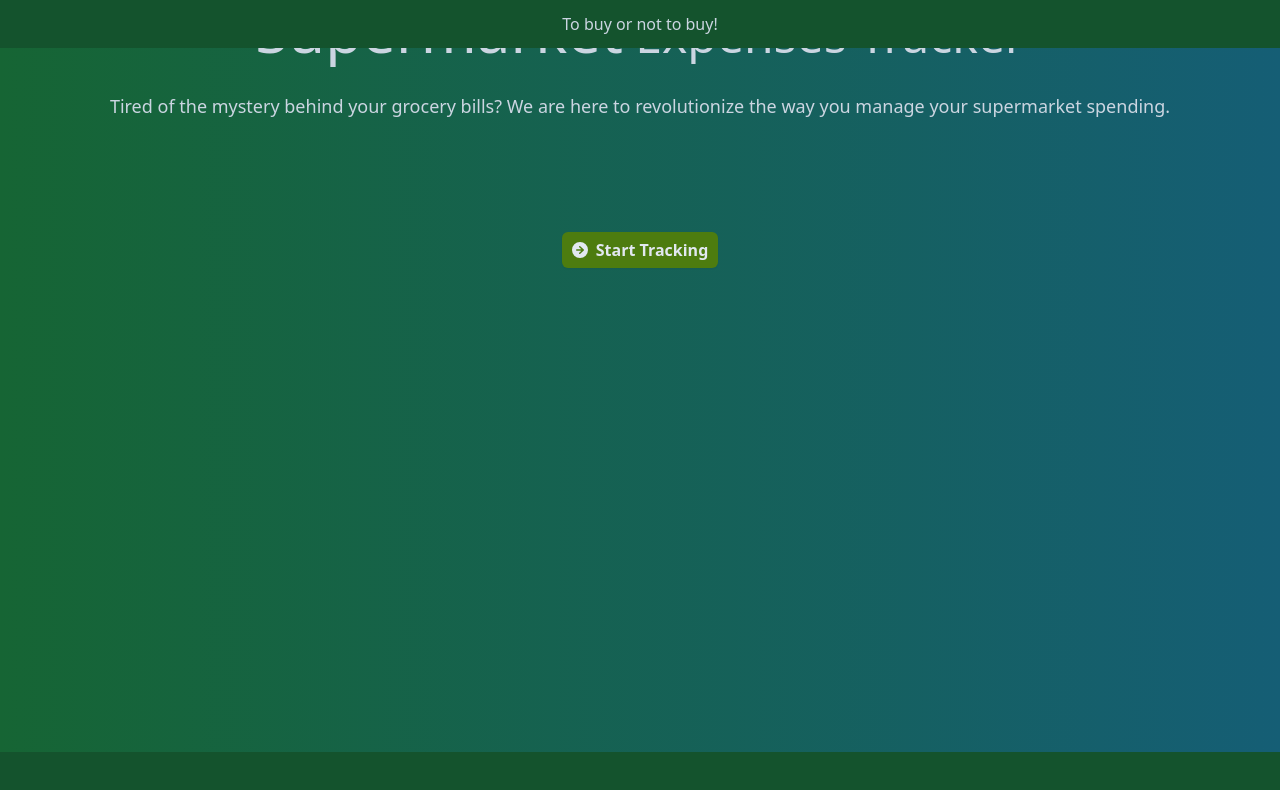
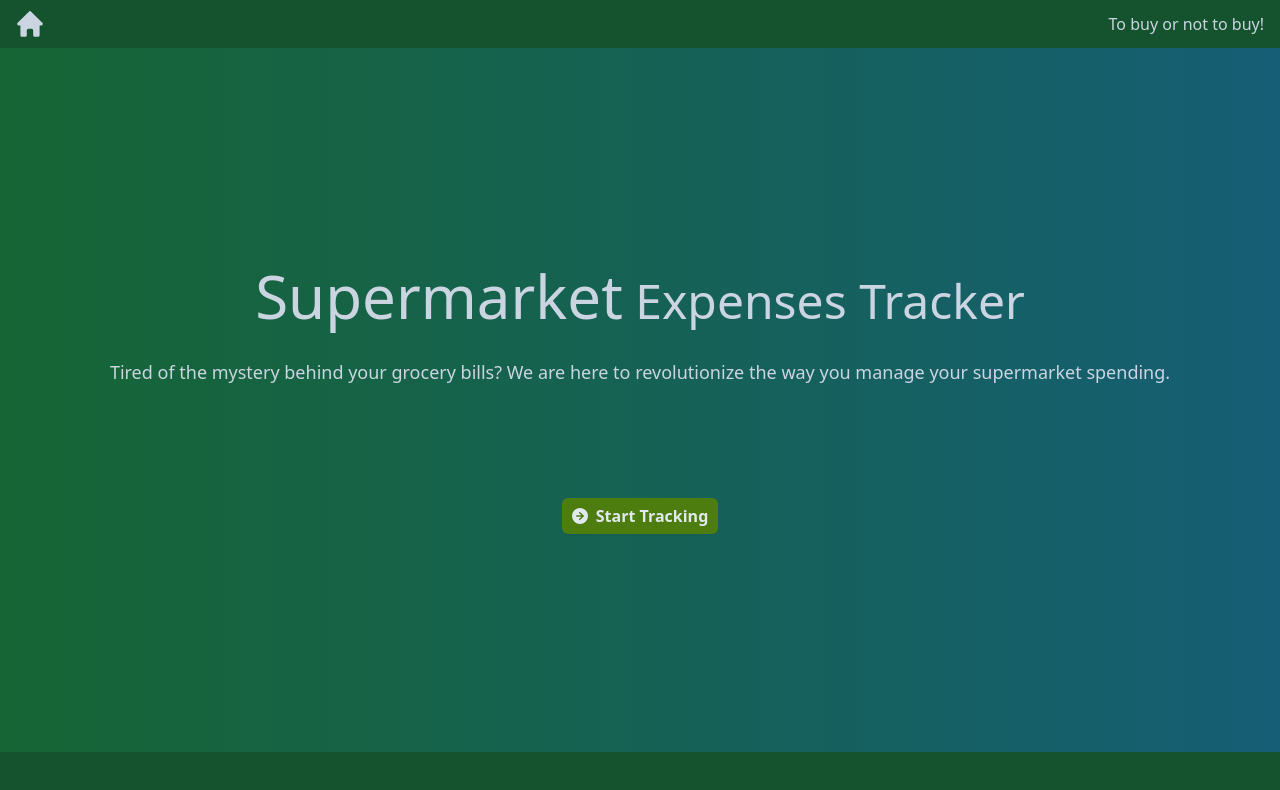
Before and after one commit to carlosmertens/expenses-tracker, a React (Vite) app: page / in a window 1280 px wide. Shown: the top 790 px of the page. Built offline with nearby package versions, Linux system fonts and the light colour scheme.

Commit message:
Prepare for publishing

```diff
--- a/src/components/Header.tsx
+++ b/src/components/Header.tsx
@@ -1,6 +1,12 @@
+import { HomeIcon } from '@heroicons/react/20/solid';
+import { NavLink } from 'react-router-dom';
+
 const Header = () => {
   return (
-    <header className='fixed top-0 left-0 w-full h-12 bg-green-900 flex justify-center items-center'>
+    <header className='fixed top-0 left-0 w-full h-12 bg-green-900 flex justify-between items-center px-4'>
+      <NavLink to='/'>
+        <HomeIcon className='-ml-0.5 h-8 w-8' aria-hidden='true' />
+      </NavLink>
       <p className=''>To buy or not to buy!</p>
     </header>
   );
--- a/src/pages/home.tsx
+++ b/src/pages/home.tsx
@@ -5,7 +5,7 @@ import { NavLink } from 'react-router-dom';
 const Home = () => {
   return (
     <AppLayout>
-      <main className='h-full flex flex-col justify-center items-center  gap-8 text-center px-4'>
+      <main className='h-screen flex flex-col justify-center items-center  gap-8 text-center px-4'>
         <h1 className='text-5xl'>
           <span className='text-6xl'>Supermarket</span> Expenses Tracker
         </h1>
--- a/src/pages/notFound.tsx
+++ b/src/pages/notFound.tsx
@@ -3,8 +3,8 @@ import AppLayout from '../layout/AppLayout';
 const NotFound = () => {
   return (
     <AppLayout>
-      <main className='h-full flex flex-col justify-center items-center'>
-        <h2 className='text-2xl'>404 - Page Not Found</h2>
+      <main className='h-screen flex flex-col justify-center items-center'>
+        <h2 className='text-3xl'>404 - Page Not Found</h2>
       </main>
     </AppLayout>
   );
```
